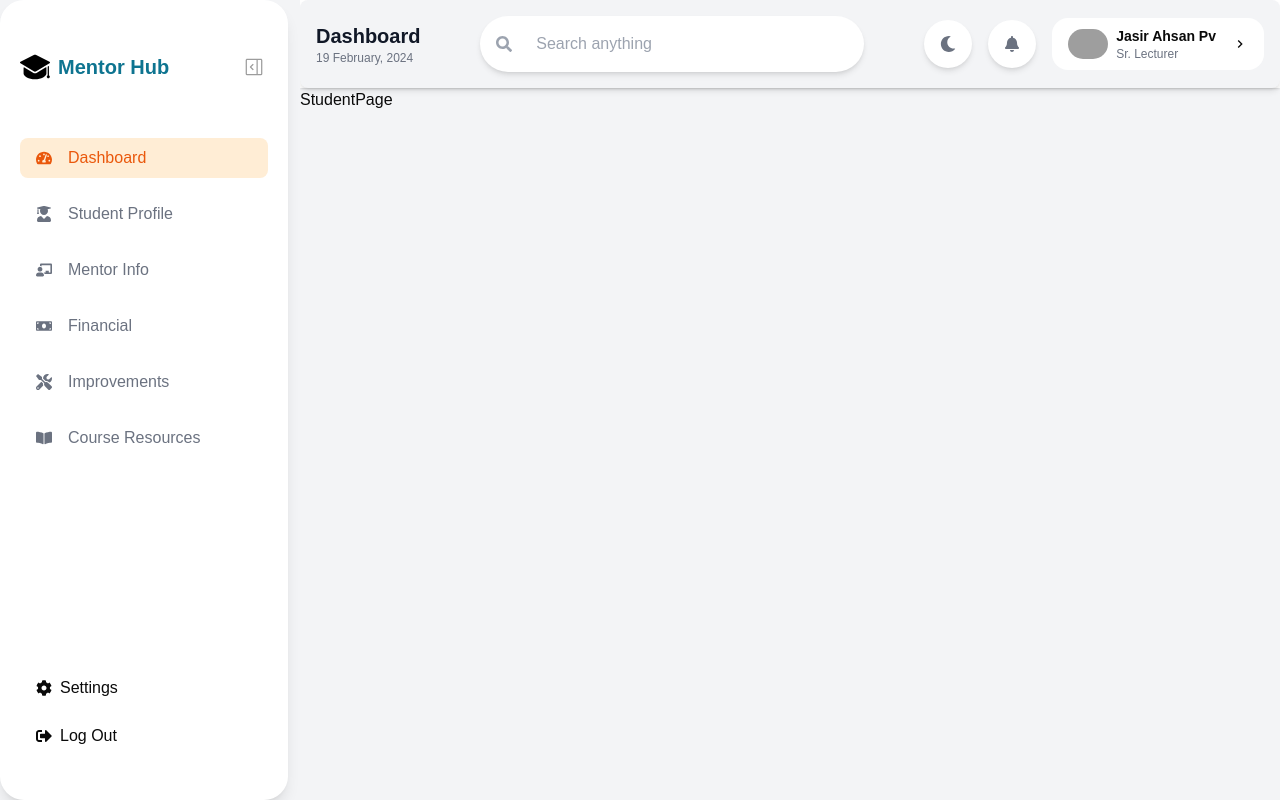
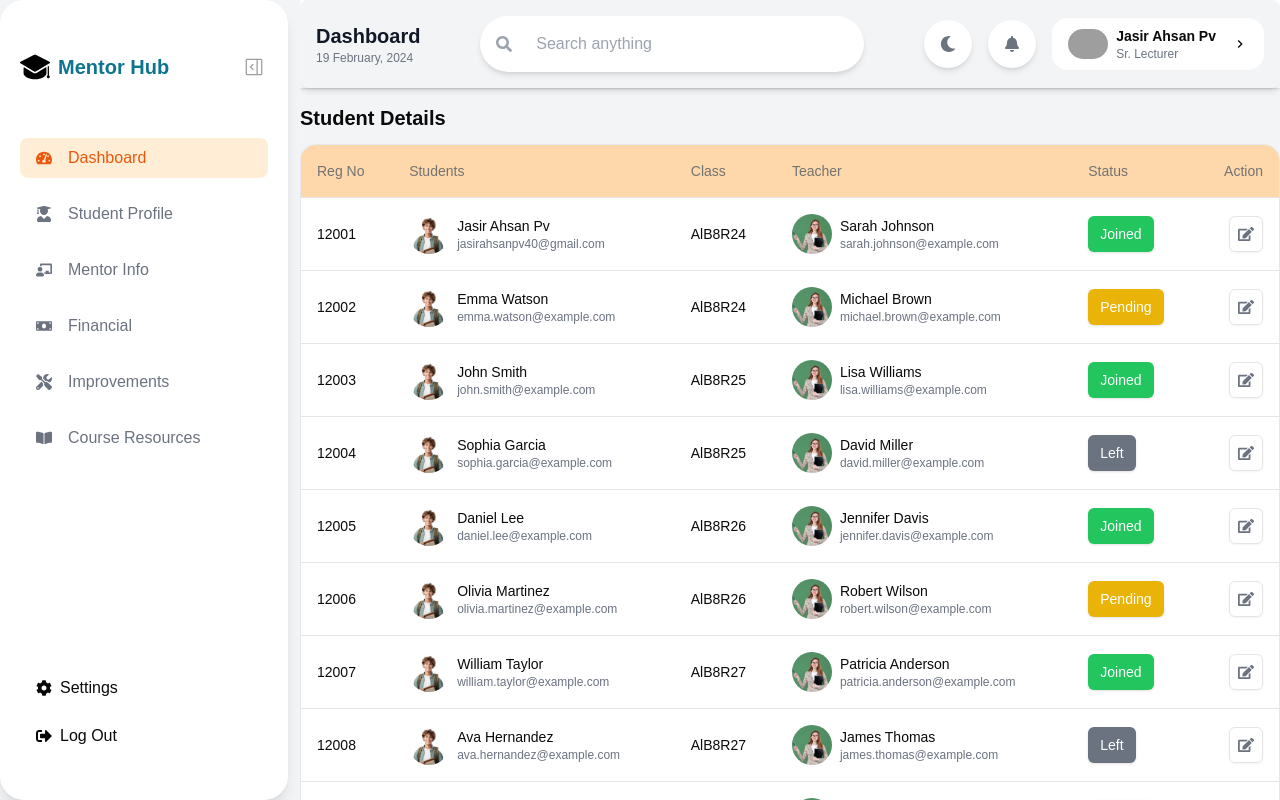
Before and after one commit to jasir-pv/Mentor-Hub, a Next.js app: page /students in a window 1280 px wide. Built offline with nearby package versions, Linux system fonts and the light colour scheme; grey boxes are pictures that could not be loaded.

Commit message:
set up student datas page using dummy data

```diff
--- a/app/(dashboard)/students/page.tsx
+++ b/app/(dashboard)/students/page.tsx
@@ -1,9 +1,12 @@
+import StudentDetails from '@/components/StudentDetails'
 import React from 'react'
 
 
 const StudentPage = ( ) => {
   return (
-    <div>StudentPage</div>
+    <div>
+      <StudentDetails />
+    </div>
   )
 }
 
--- a/components/StudentDetails.tsx
+++ b/components/StudentDetails.tsx
@@ -3,7 +3,7 @@
 import { Button } from "@/components/ui/button";
 import { FaEdit } from "react-icons/fa";
 import Image from "next/image";
-import { useEffect, useState } from 'react';
+import { dummyStudents } from "@/lib/data";
 import {
   Table,
   TableBody,
@@ -14,57 +14,14 @@ import {
 } from "@/components/ui/table"
 
 // Define the Student interface
-interface Student {
-  id: number;
-  reg_no: string;
-  name: string;
-  email: string;
-  profile_pic: string;
-  class_name: string;
-  teacher_name: string;
-  teacher_email: string;
-  teacher_pic: string;
-  status: string;
-}
+
 
 const StudentDetails = () => {
-  const [students, setStudents] = useState<Student[]>([]);
-  const [loading, setLoading] = useState(true);
-  const [error, setError] = useState<string | null>(null);
-
-  useEffect(() => {
-    const fetchStudents = async () => {
-      try {
-        const response = await fetch('/api/students');
-        if (!response.ok) {
-          throw new Error(`HTTP error! status: ${response.status}`);
-        }
-        const data: Student[] = await response.json();
-        setStudents(data);
-      } catch (error) {
-        console.error('Error fetching students:', error);
-        setError(error instanceof Error ? error.message : 'Failed to fetch students');
-      } finally {
-        setLoading(false);
-      }
-    };
-
-    fetchStudents();
-  }, []);
-
-  if (loading) {
-    return <div className="p-4">Loading student data...</div>;
-  }
-
-  if (error) {
-    return <div className="p-4 text-red-500">Error: {error}</div>;
-  }
-
   return (
     <div className="">
       <h2 className="mt-4 mb-3 text-xl font-semibold">Student Details</h2>
 
-      <div className="rounded-3xl border border-gray-200 shadow-md overflow-hidden max-h-[345px]">
+      <div className="rounded-2xl border border-gray-200 shadow-md overflow-hidden max-h-[700px]">
         <Table className="w-full max-h-12">
           <TableHeader className="bg-orange-200">
             <TableRow>
@@ -77,16 +34,16 @@ const StudentDetails = () => {
             </TableRow>
           </TableHeader>
           <TableBody className="mt-2 bg-white">
-            {students.length > 0 ? (
-              students.map((student) => (
+            {dummyStudents.length > 0 ? (
+              dummyStudents.map((student) => (
                 <TableRow key={student.id} className="border-b">
                   <TableCell className="p-4">{student.reg_no}</TableCell>
                   <TableCell className="p-4">
                     <div className="flex items-center gap-2">
                       <div className="rounded-full w-10 h-10 bg-slate-200 overflow-hidden">
                         <Image
-                          src={student.profile_pic || '/student-avt.jpg'}
-                          alt={student.name}
+                          src={student.profile_pic}
+                          alt="student"
                           width={40}
                           height={40}
                           className="object-cover"
@@ -103,15 +60,15 @@ const StudentDetails = () => {
                     <div className="flex items-center gap-2">
                       <div className="rounded-full w-10 h-10 bg-slate-200 overflow-hidden">
                         <Image
-                          src={student.teacher_pic || '/teacher-avt.jpg'}
-                          alt={student.teacher_name}
+                          src={student.teacher_pic}
+                          alt='teacher'
                           width={40}
                           height={40}
                           className="object-cover"
                         />
                       </div>
                       <div>
-                        <p className="font-medium">{student.teacher_name} || Jasir</p>
+                        <p className="font-medium">{student.teacher_name}</p>
                         <p className="text-xs text-gray-500">{student.teacher_email}</p>
                       </div>
                     </div>
--- /dev/null
+++ b/lib/data.ts
@@ -0,0 +1,136 @@
+// data.ts
+export interface Student {
+    id: number;
+    reg_no: string;
+    name: string;
+    email: string;
+    profile_pic: string;
+    class_name: string;
+    teacher_name: string;
+    teacher_email: string;
+    teacher_pic: string;
+    status: 'Joined' | 'Pending' | 'Left';
+  }
+
+  export const dummyStudents: Student[] = [
+    {
+      id: 1,
+      reg_no: "12001",
+      name: "Jasir Ahsan Pv",
+      email: "jasirahsanpv40@gmail.com",
+      profile_pic: "/student-avt.jpg",
+      class_name: "AlB8R24",
+      teacher_name: "Sarah Johnson",
+      teacher_email: "sarah.johnson@example.com",
+      teacher_pic: "/teacher-avt.jpg",
+      status: "Joined"
+    },
+    {
+      id: 2,
+      reg_no: "12002",
+      name: "Emma Watson",
+      email: "emma.watson@example.com",
+      profile_pic: "/student-avt.jpg",
+      class_name: "AlB8R24",
+      teacher_name: "Michael Brown",
+      teacher_email: "michael.brown@example.com",
+      teacher_pic: "/teacher-avt.jpg",
+      status: "Pending"
+    },
+    {
+      id: 3,
+      reg_no: "12003",
+      name: "John Smith",
+      email: "john.smith@example.com",
+      profile_pic: "/student-avt.jpg",
+      class_name: "AlB8R25",
+      teacher_name: "Lisa Williams",
+      teacher_email: "lisa.williams@example.com",
+      teacher_pic: "/teacher-avt.jpg",
+      status: "Joined"
+    },
+    {
+      id: 4,
+      reg_no: "12004",
+      name: "Sophia Garcia",
+      email: "sophia.garcia@example.com",
+      profile_pic: "/student-avt.jpg",
+      class_name: "AlB8R25",
+      teacher_name: "David Miller",
+      teacher_email: "david.miller@example.com",
+      teacher_pic: "/teacher-avt.jpg",
+      status: "Left"
+    },
+    {
+      id: 5,
+      reg_no: "12005",
+      name: "Daniel Lee",
+      email: "daniel.lee@example.com",
+      profile_pic: "/student-avt.jpg",
+      class_name: "AlB8R26",
+      teacher_name: "Jennifer Davis",
+      teacher_email: "jennifer.davis@example.com",
+      teacher_pic: "/teacher-avt.jpg",
+      status: "Joined"
+    },
+    {
+      id: 6,
+      reg_no: "12006",
+      name: "Olivia Martinez",
+      email: "olivia.martinez@example.com",
+      profile_pic: "/student-avt.jpg",
+      class_name: "AlB8R26",
+      teacher_name: "Robert Wilson",
+      teacher_email: "robert.wilson@example.com",
+      teacher_pic: "/teacher-avt.jpg",
+      status: "Pending"
+    },
+    {
+      id: 7,
+      reg_no: "12007",
+      name: "William Taylor",
+      email: "william.taylor@example.com",
+      profile_pic: "/student-avt.jpg",
+      class_name: "AlB8R27",
+      teacher_name: "Patricia Anderson",
+      teacher_email: "patricia.anderson@example.com",
+      teacher_pic: "/teacher-avt.jpg",
+      status: "Joined"
+    },
+    {
+      id: 8,
+      reg_no: "12008",
+      name: "Ava Hernandez",
+      email: "ava.hernandez@example.com",
+      profile_pic: "/student-avt.jpg",
+      class_name: "AlB8R27",
+      teacher_name: "James Thomas",
+      teacher_email: "james.thomas@example.com",
+      teacher_pic: "/teacher-avt.jpg",
+      status: "Left"
+    },
+    {
+      id: 9,
+      reg_no: "12009",
+      name: "Ethan Moore",
+      email: "ethan.moore@example.com",
+      profile_pic: "/student-avt.jpg",
+      class_name: "AlB8R28",
+      teacher_name: "Elizabeth White",
+      teacher_email: "elizabeth.white@example.com",
+      teacher_pic: "/teacher-avt.jpg",
+      status: "Joined"
+    },
+    {
+      id: 10,
+      reg_no: "12010",
+      name: "Mia Clark",
+      email: "mia.clark@example.com",
+      profile_pic: "/student-avt.jpg",
+      class_name: "AlB8R28",
+      teacher_name: "Charles Lewis",
+      teacher_email: "charles.lewis@example.com",
+      teacher_pic: "/teacher-avt.jpg",
+      status: "Pending"
+    }
+  ];
```
